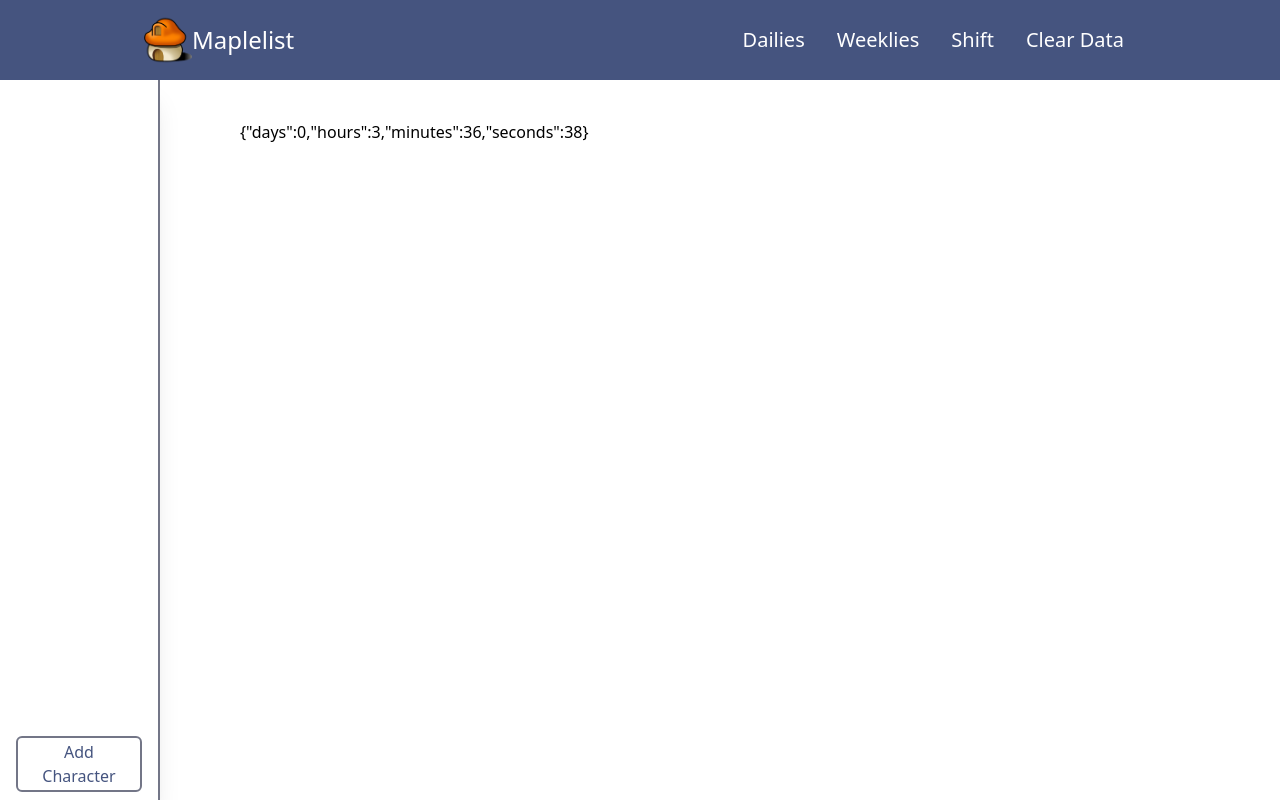
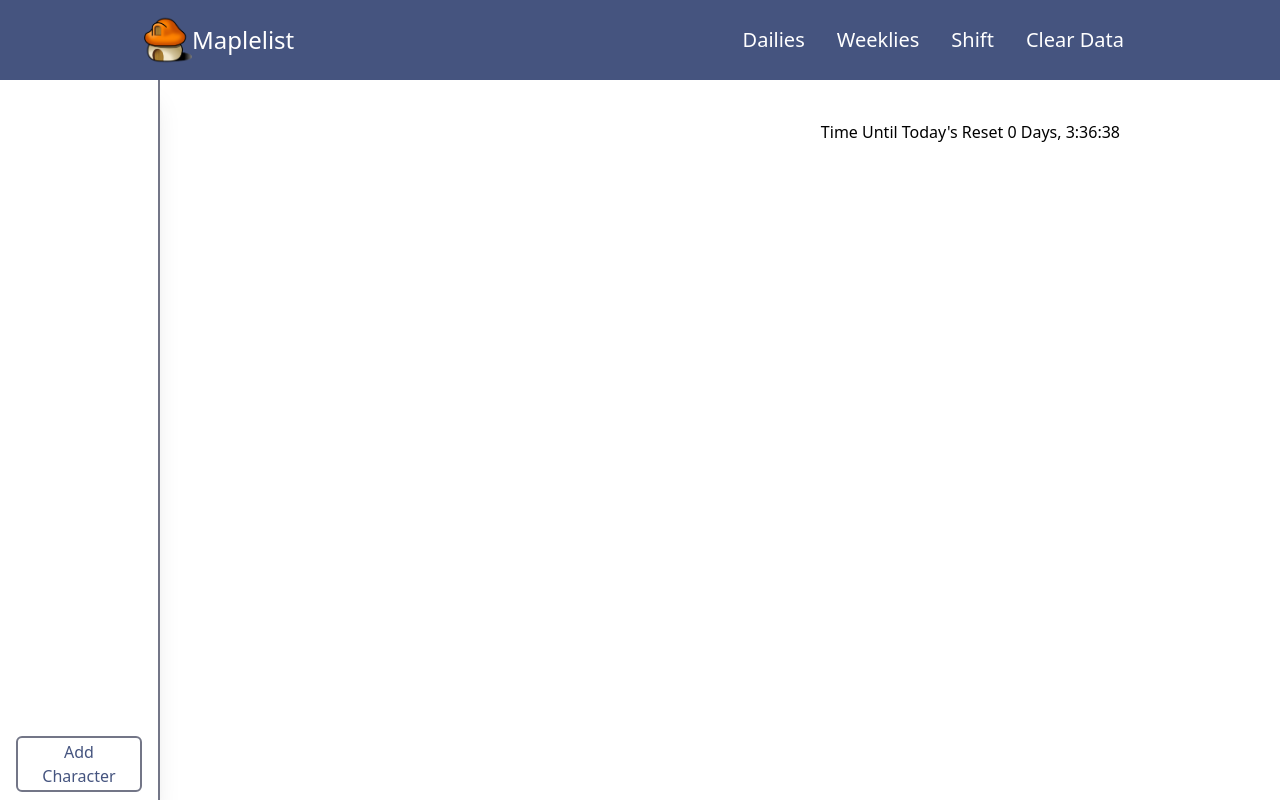
Before and after one commit to ngovictor20/maplestorychecklist, a React (Create React App) app: page / in a window 1280 px wide. Built offline with nearby package versions, Linux system fonts and the light colour scheme; what @tailwindcss/typography would draw is missing.

Commit message:
added formatting to daily reset day

```diff
--- a/src/components/ContentContainer.tsx
+++ b/src/components/ContentContainer.tsx
@@ -4,10 +4,10 @@ import Timer from 'components/Timer'
 
 const ContentContainer = () => {
     return (
-        <div className="py-10 px-20">
+        <div className="py-10 px-20 relative">
 
             <ChecklistRenderer />
-            <div>
+            <div className="absolute right-40 top-10">
                 <Timer/>
             </div>
         </div>
--- a/src/components/Timer.tsx
+++ b/src/components/Timer.tsx
@@ -13,6 +13,7 @@ const Timer: React.FC = () => {
         }
     }
     const [timeUntilDailyReset, setTimeUntilDailyReset] = useState(calculateTimeLeft(endOfToday()));
+
     useEffect(() => {
         const timer = setTimeout(() => {
             setTimeUntilDailyReset(calculateTimeLeft(endOfToday()));
@@ -21,7 +22,9 @@ const Timer: React.FC = () => {
     });
     return (
         <div>
-            {JSON.stringify(timeUntilDailyReset)}
+            <p>
+                {`Time Until Today's Reset ${timeUntilDailyReset.days} Days, ${timeUntilDailyReset.hours}:${timeUntilDailyReset.minutes}:${timeUntilDailyReset.seconds}`}
+            </p>
         </div>
     )
 }
```
